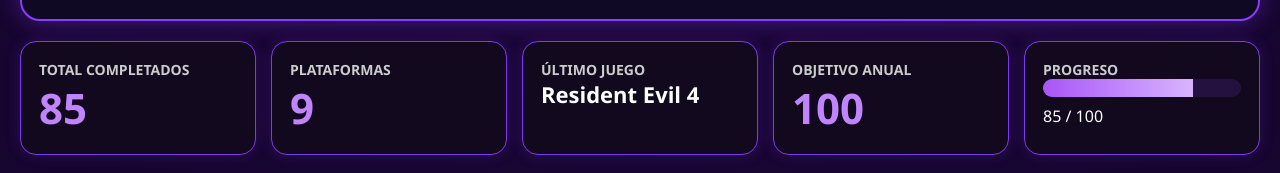
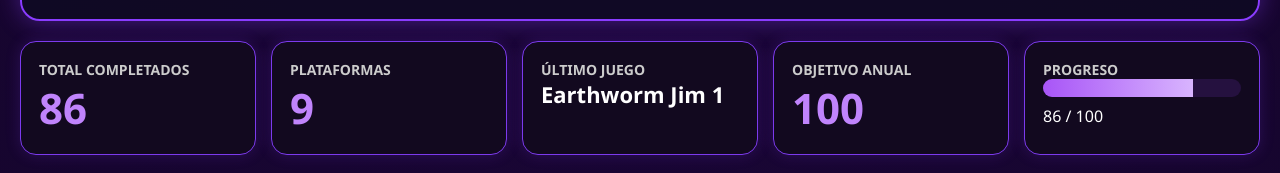
Before and after one commit to kamuseven/juegos-completados, a plain HTML site: page index.html in a window 1280 px wide. Shown: the part 187-360 px from the top of the page. Drawn offline with Linux system fonts and the light colour scheme.

Commit message:
Update index.html

```diff
--- a/index.html
+++ b/index.html
@@ -125,7 +125,7 @@ color:#d8b4fe;
 <div class="card">
 <h3>PROGRESO</h3>
 <div class="progress"><div class="progress-bar"></div></div>
-<div style="margin-top:8px">85 / 100</div>
+<div style="margin-top:8px">86 / 100</div>
 </div>
 </div>
 
@@ -246,7 +246,8 @@ const games=[
 ["Tecmo Cup Football Game","Sega Genesis"],
 ["Mitsume ga Tooru","NES/Family Game"],
 ["Super Bomberman 3","SNES"],
-["Resident Evil 4","PS2"]
+["Resident Evil 4","PS2"],
+["Earthworm Jim 1","Sega Genesis"]
 ];
 
 document.getElementById("totalGames").textContent=games.length;
```
